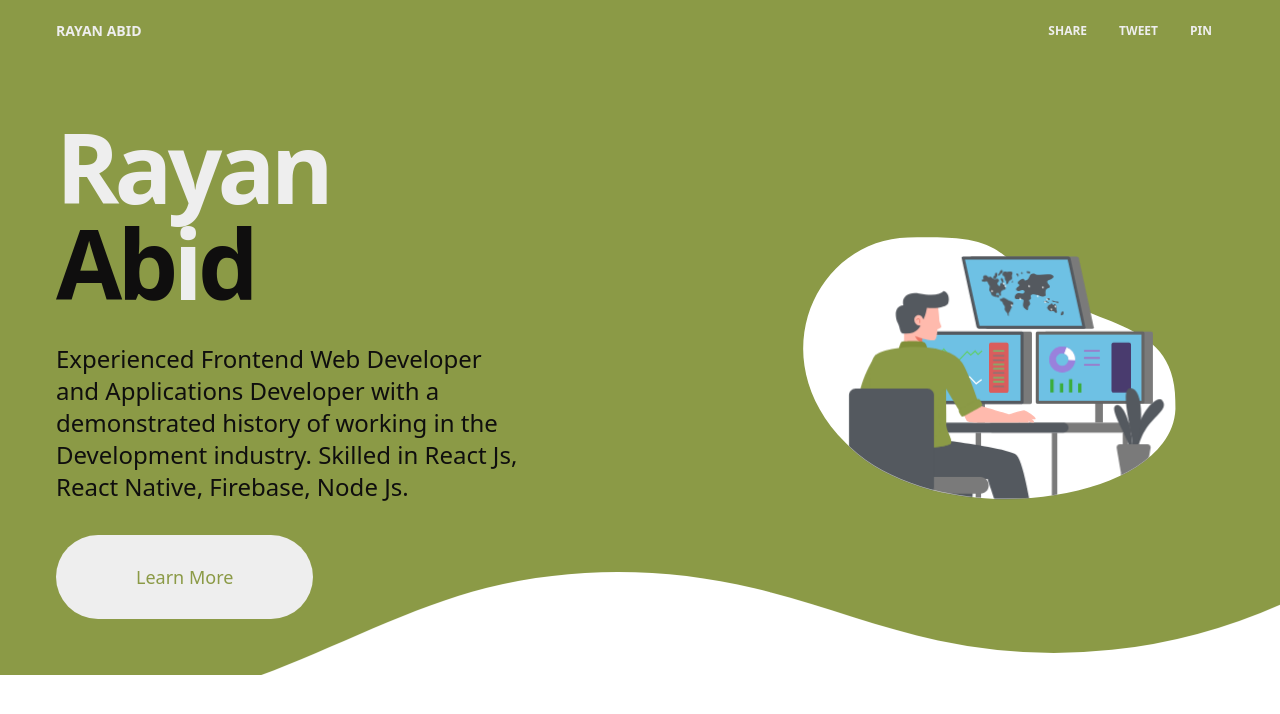
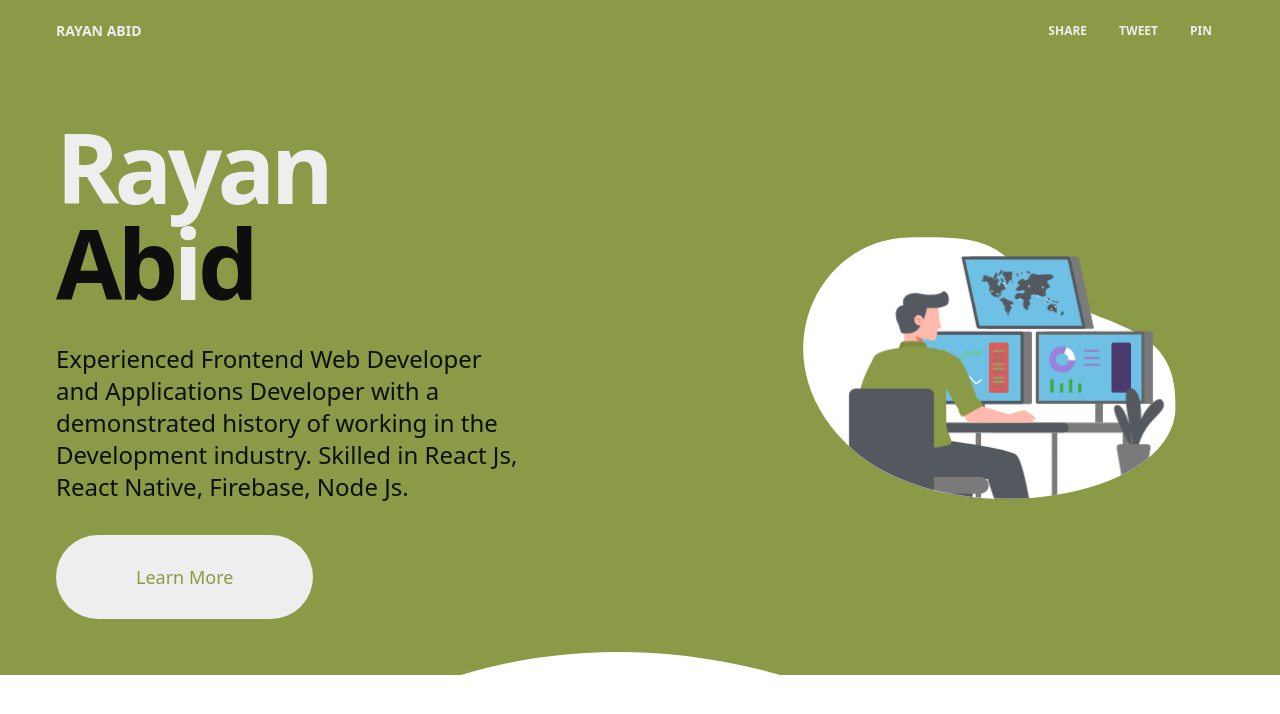
Before and after one commit to RayanAbid/RayanAbidPortfolio, a Next.js app: page / in a window 1280 px wide. Shown: the top 714 px of the page. Built offline with nearby package versions, Linux system fonts and the light colour scheme.

Commit message:
Update index.js

```diff
--- a/pages/index.js
+++ b/pages/index.js
@@ -14,7 +14,7 @@ export default function Home() {
       </Head>
 
       <HeroSection />
-      <div className="mb-20 custom-shape-divider-bottom-1650830520">
+      <div className=" custom-shape-divider-bottom-1650830520">
         <svg
           data-name="Layer 1"
           xmlns="http://www.w3.org/2000/svg"
```
